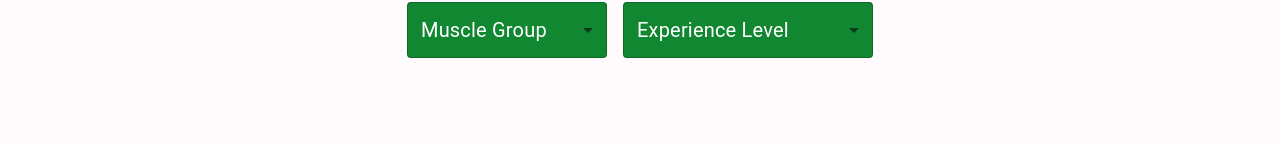
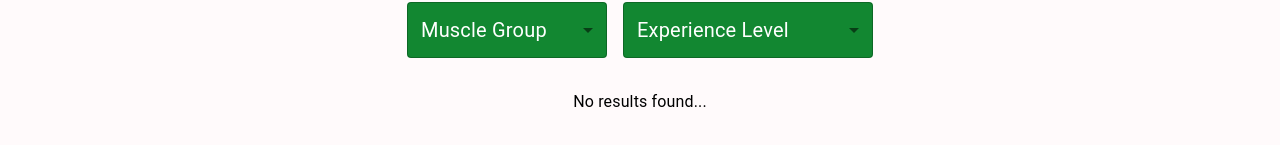
Before and after one commit to alam3131/fitfusion, a React (Create React App) app: page /search in a window 1280 px wide. Shown: the part 435-580 px from the top of the page. Built offline with nearby package versions, Linux system fonts and the light colour scheme; the HTML template or start-up script is replaced by a standard one.

Commit message:
Added no results found.. when search and filtering results is 0.

```diff
--- a/src/pages/Search.js
+++ b/src/pages/Search.js
@@ -151,7 +151,8 @@ const SearchExcercises = ({ earnPoints, points, setWorkoutsToCalender, workoutsT
 
       </Stack>
       <Stack spacing={2} flexWrap="wrap" justifyContent="center">
-        {currentExercises.map((exercise, index) => (
+  {currentExercises.length > 0 ? (
+    currentExercises.map((exercise, index) => (
       <Button
         key={index}
         onClick={() => handleExcerciseClick(exercise)}
@@ -179,16 +180,19 @@ const SearchExcercises = ({ earnPoints, points, setWorkoutsToCalender, workoutsT
         <Box p={2} borderRadius={4} sx={{ color: '#fff' }}>
           <Typography variant="h6">{exercise.WorkOut}</Typography>
           <Typography variant="body1">Muscles: {exercise.Muscles}</Typography>
-              {/* <Typography variant="body1">Muscles: {exercise.Explaination}</Typography> */}
           <Typography variant="body2">Level: {exercise.Intensity_Level}</Typography>
           <Typography variant="body2">Points: {getPointsForLevel(exercise.Intensity_Level)}</Typography>
           <Link to={`/search/${exercise.WorkOut}`} state={exercise}>
-                <Button  className="search-btn" sx={{ bgcolor: '#FF2625', color: '#fff'}}>View Details</Button>
+            <Button className="search-btn" sx={{ bgcolor: '#FF2625', color: '#fff'}}>View Details</Button>
           </Link>
         </Box>
       </Button>
-        ))}
+    ))
+  ) :  (
+    <Typography >No results found...</Typography>
+  )}
 </Stack>
+
       <Stack sx={{ mt: { lg: '114px', xs: '70px' } }} alignItems="center">
         {excercises.length > 9 && (
         <Pagination
```
Lines whose indentation alone changed are shown as unchanged.
